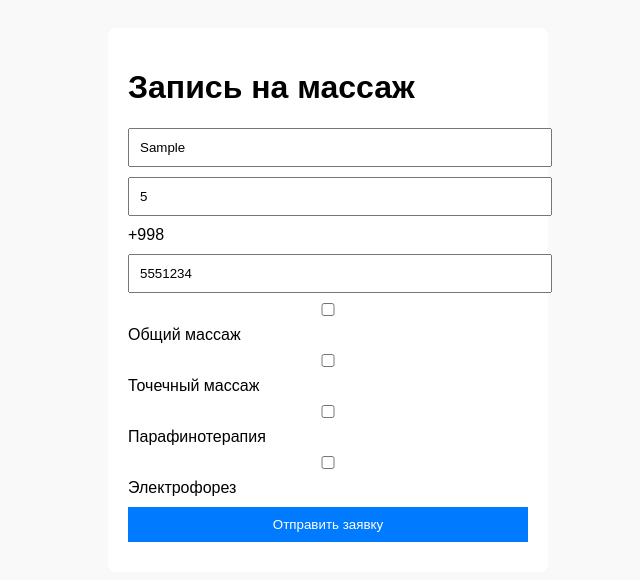
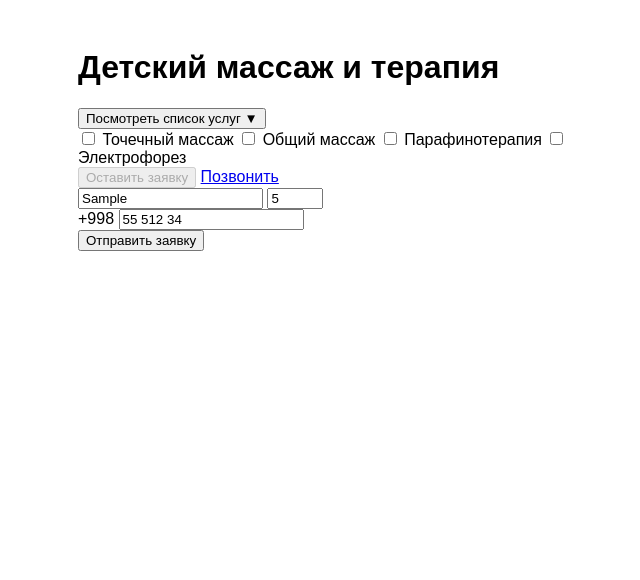
Before and after one commit to Azik86uz/webapp, a plain HTML site: page index.html in a window 1280 px wide. Both pictures are taken after typing "Sample", "5", "5551234" into the empty fields and a click on the button "Отправить заявку". Shown: the whole page, without its empty margins (312-952 px from the left). Drawn offline with Linux system fonts and the light colour scheme.

Commit message:
🔄 Восстановлена рабочая версия формы

```diff
--- a/app.js
+++ b/app.js
@@ -1,27 +1,96 @@
-document.addEventListener('DOMContentLoaded', function () {
-  const form = document.getElementById("requestForm");
+document.addEventListener('DOMContentLoaded', function() {
+    const toggleBtn = document.getElementById('toggleServices');
+    const servicesList = document.getElementById('servicesList');
+    const showFormBtn = document.getElementById('showFormBtn');
+    const requestForm = document.getElementById('requestForm');
+    const phoneInput = document.getElementById('phone');
 
-  form.addEventListener("submit", function (e) {
+    let servicesVisible = false;
+    let selectedServices = [];
+
+    toggleBtn.addEventListener('click', function() {
+        servicesVisible = !servicesVisible;
+        servicesList.style.display = servicesVisible ? 'block' : 'none';
+        this.innerHTML = servicesVisible
+            ? 'Скрыть список услуг ▲'
+            : 'Посмотреть список услуг ▼';
+    });
+
+    document.querySelectorAll('input[name="service"]').forEach(checkbox => {
+        checkbox.addEventListener('change', function() {
+            if (this.checked) {
+                selectedServices.push(this.parentElement.textContent.trim());
+            } else {
+                selectedServices = selectedServices.filter(
+                    service => service !== this.parentElement.textContent.trim()
+                );
+            }
+            showFormBtn.disabled = selectedServices.length === 0;
+        });
+    });
+
+    showFormBtn.addEventListener('click', function() {
+        requestForm.style.display = 'block';
+        this.style.display = 'none';
+    });
+
+    phoneInput.addEventListener('input', function(e) {
+        let value = this.value.replace(/\D/g, '');
+        let formatted = '';
+
+        if (value.length > 0) {
+            if (value.length <= 2) {
+                formatted = value;
+            } else if (value.length <= 5) {
+                formatted = value.substring(0, 2) + ' ' + value.substring(2);
+            } else if (value.length <= 7) {
+                formatted = value.substring(0, 2) + ' ' +
+                           value.substring(2, 5) + ' ' +
+                           value.substring(5);
+            } else {
+                formatted = value.substring(0, 2) + ' ' +
+                           value.substring(2, 5) + ' ' +
+                           value.substring(5, 7) + ' ' +
+                           value.substring(7, 9);
+            }
+        }
+
+        this.value = formatted;
+    });
+
+    requestForm.addEventListener('submit', function(e) {
         e.preventDefault();
 
-    const name = document.getElementById("name").value.trim();
-    const age = document.getElementById("age").value.trim();
-    const phone = document.getElementById("phone").value.replace(/\s/g, '');
-    const services = Array.from(document.querySelectorAll('input[name="service"]:checked'))
-                          .map(cb => cb.value);
+        const inputs = requestForm.querySelectorAll('input');
+        const name = inputs[0].value.trim();
+        const age = inputs[1].value.trim();
+        const phone = phoneInput.value.replace(/\s/g, '');
 
-    if (!name || !age || phone.length !== 9 || services.length === 0) {
-      alert("Пожалуйста, заполните все поля и выберите услугу.");
+        if (phone.length !== 9 || !/^\d+$/.test(phone)) {
+            alert('Пожалуйста, введите корректный номер телефона (например: 90 123 45 67)');
             return;
         }
 
-    const message = `📝 Новая заявка:\n👶 Имя: ${name}\n🎂 Возраст: ${age}\n📞 Телефон: +998${phone}\n💆 Услуги:\n- ${services.join('\n- ')}`;
+        if (selectedServices.length === 0) {
+            alert('Пожалуйста, выберите хотя бы одну услугу');
+            return;
+        }
+
+        const message = `📝 Новая заявка:\n👶 Имя: ${name}\n🎂 Возраст: ${age}\n📞 Телефон: +998${phone}\n💆 Услуги:\n- ${selectedServices.join('\n- ')}`;
 
         if (window.Telegram.WebApp) {
             window.Telegram.WebApp.sendData(message);
         }
 
-    alert("✅ Заявка отправлена!");
-    form.reset();
+        alert('Заявка отправлена! Мы свяжемся с вами в ближайшее время.');
+
+        this.reset();
+        this.style.display = 'none';
+        showFormBtn.style.display = 'block';
+        document.querySelectorAll('input[name="service"]:checked').forEach(cb => cb.checked = false);
+        selectedServices = [];
+        servicesList.style.display = 'none';
+        toggleBtn.innerHTML = 'Посмотреть список услуг ▼';
+        servicesVisible = false;
     });
 });
--- a/index.html
+++ b/index.html
@@ -1,33 +1,63 @@
 <!DOCTYPE html>
-<html lang="ru">
+<html>
 <head>
-  <meta charset="UTF-8" />
-  <title>Запись на массаж | ZiyoMed</title>
-  <meta name="viewport" content="width=device-width, initial-scale=1.0" />
-  <link rel="stylesheet" href="style.css" />
+    <title>Детский массаж | ZiyoMed</title>
+    <meta name="viewport" content="width=device-width, initial-scale=1.0">
+    <link rel="stylesheet" href="style.css">
 </head>
 <body>
-  <div class="container">
-    <h1>Запись на массаж</h1>
+    <div class="video-background">
+        <div class="video-overlay"></div>
+    </div>
 
-    <form id="requestForm">
-      <input type="text" id="name" placeholder="Имя пациента" required />
-      <input type="number" id="age" placeholder="Возраст" min="0" required />
+    <div class="container">
+        <h1>Детский массаж и терапия</h1>
 
-      <div class="phone-input">
-        <span>+998</span>
-        <input type="tel" id="phone" placeholder="90 123 45 67" maxlength="12" required />
-      </div>
+        <div class="services-section">
+            <button id="toggleServices" class="service-toggle-btn">
+                Посмотреть список услуг ▼
+            </button>
 
-      <label><input type="checkbox" name="service" value="Общий массаж" /> Общий массаж</label><br />
-      <label><input type="checkbox" name="service" value="Точечный массаж" /> Точечный массаж</label><br />
-      <label><input type="checkbox" name="service" value="Парафинотерапия" /> Парафинотерапия</label><br />
-      <label><input type="checkbox" name="service" value="Электрофорез" /> Электрофорез</label><br />
+            <div id="servicesList" class="services-list">
+                <label class="service-item">
+                    <input type="checkbox" name="service"> Точечный массаж
+                </label>
+                <label class="service-item">
+                    <input type="checkbox" name="service"> Общий массаж
+                </label>
+                <label class="service-item">
+                    <input type="checkbox" name="service"> Парафинотерапия
+                </label>
+                <label class="service-item">
+                    <input type="checkbox" name="service"> Электрофорез
+                </label>
+            </div>
+        </div>
 
-      <button type="submit">Отправить заявку</button>
-    </form>
-  </div>
+        <div class="action-buttons">
+            <button id="showFormBtn" class="btn primary-btn" disabled>Оставить заявку</button>
+            <a href="tel:+998901234567" class="btn secondary-btn">Позвонить</a>
+        </div>
 
-  <script src="app.js"></script>
+        <form id="requestForm" class="request-form">
+            <input type="text" placeholder="Имя пациента" required>
+            <input type="number" placeholder="Возраст пациента" min="0" max="99" required>
+
+            <div class="phone-input">
+                <span class="phone-prefix">+998</span>
+                <input
+                    type="tel"
+                    id="phone"
+                    placeholder="00 000 00 00"
+                    maxlength="12"
+                    required
+                >
+            </div>
+
+            <button type="submit" class="btn submit-btn">Отправить заявку</button>
+        </form>
+    </div>
+
+    <script src="app.js"></script>
 </body>
 </html>
--- a/style.css
+++ b/style.css
@@ -1,24 +1,8 @@
 body {
   font-family: sans-serif;
-  background: #f9f9f9;
   padding: 20px;
 }
 .container {
-  max-width: 400px;
+  max-width: 500px;
   margin: auto;
-  background: #fff;
-  padding: 20px;
-  border-radius: 8px;
 }
-input, button {
-  display: block;
-  margin: 10px 0;
-  width: 100%;
-  padding: 10px;
-}
-button {
-  background: #007bff;
-  color: white;
-  border: none;
-  cursor: pointer;
-}
```
Also changed, not shown: Обнавит на гитхабе АПП.ЖС.txt (renamed from Обнавит на гитхабе.txt), Обнавит на гтхабе все 3 файл.txt (added). Lines whose indentation alone changed are shown as unchanged.
